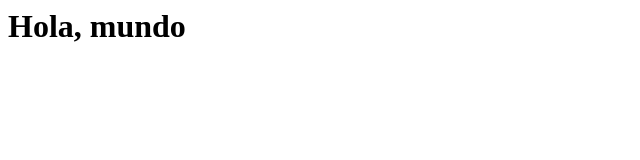
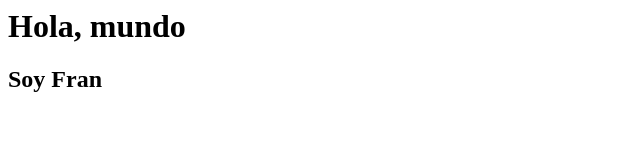
Before and after one commit to figualdocencia/figualdocencia.github.io, a plain HTML site: page index.html in a window 1280 px wide. Shown: the whole page, without its empty margins (0-640 px from the left). Drawn offline with Linux system fonts and the light colour scheme.

Commit message:
Anyadida linea
- He anyadido mi nombre.

```diff
--- a/index.html
+++ b/index.html
@@ -1,5 +1,6 @@
 <html>
 <body>
 <h1>Hola, mundo</h1>
+<h2>Soy Fran</h2>
 </body>
 </html>
```
Also changed, not shown: 1 other file.
